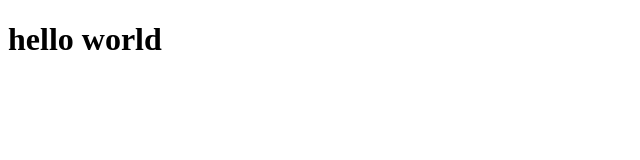
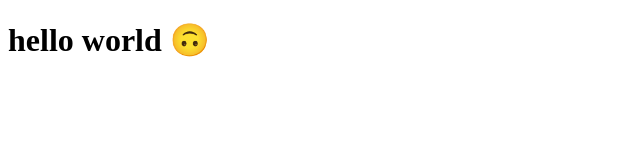
Before and after one commit to joshuavisperas/My_First_Repo, a plain HTML site: page index.html in a window 1280 px wide. Shown: the whole page, without its empty margins (0-640 px from the left). Drawn offline with Linux system fonts and the light colour scheme.

Commit message:
Update index.html

```diff
--- a/index.html
+++ b/index.html
@@ -7,6 +7,6 @@
     <title>test webpage</title>
 </head>
 <body>
-    <h1>hello world</h1>
+    <h1>hello world &#128579;</h1>
 </body>
 </html>
```
